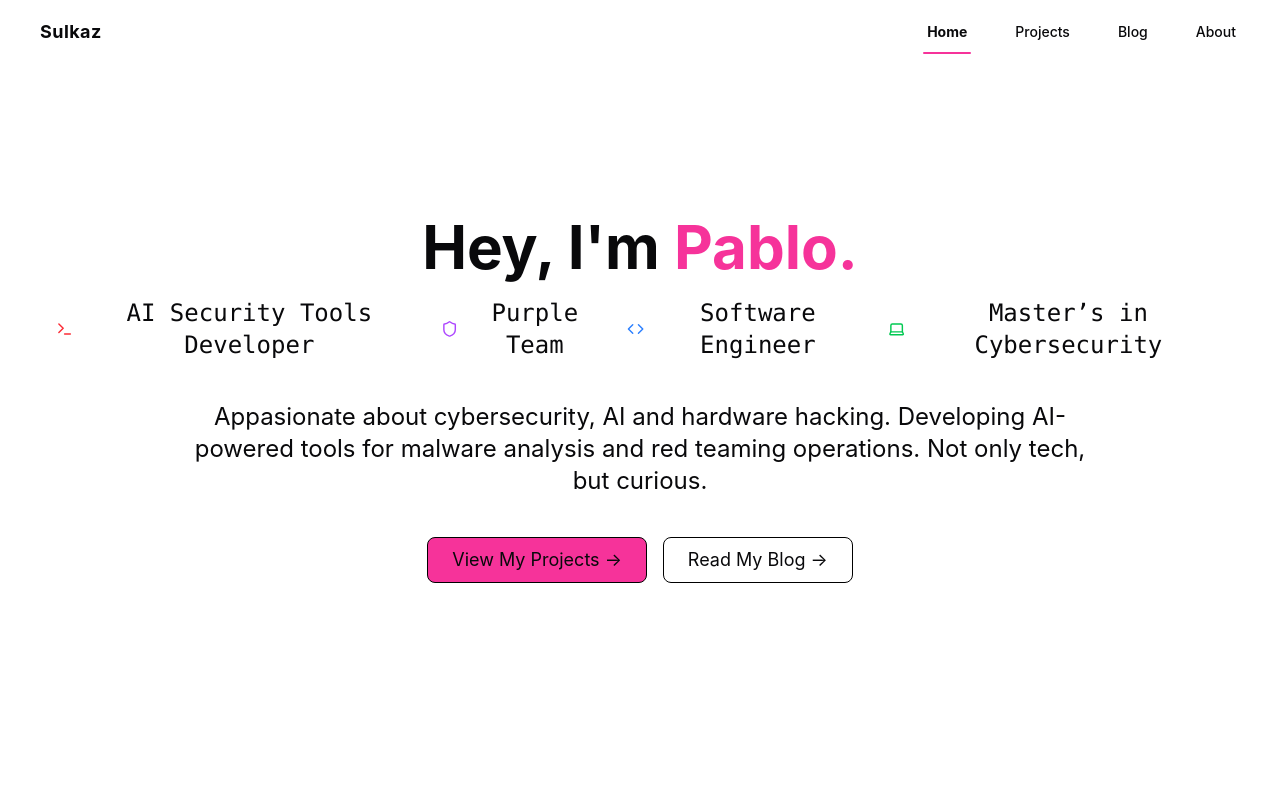
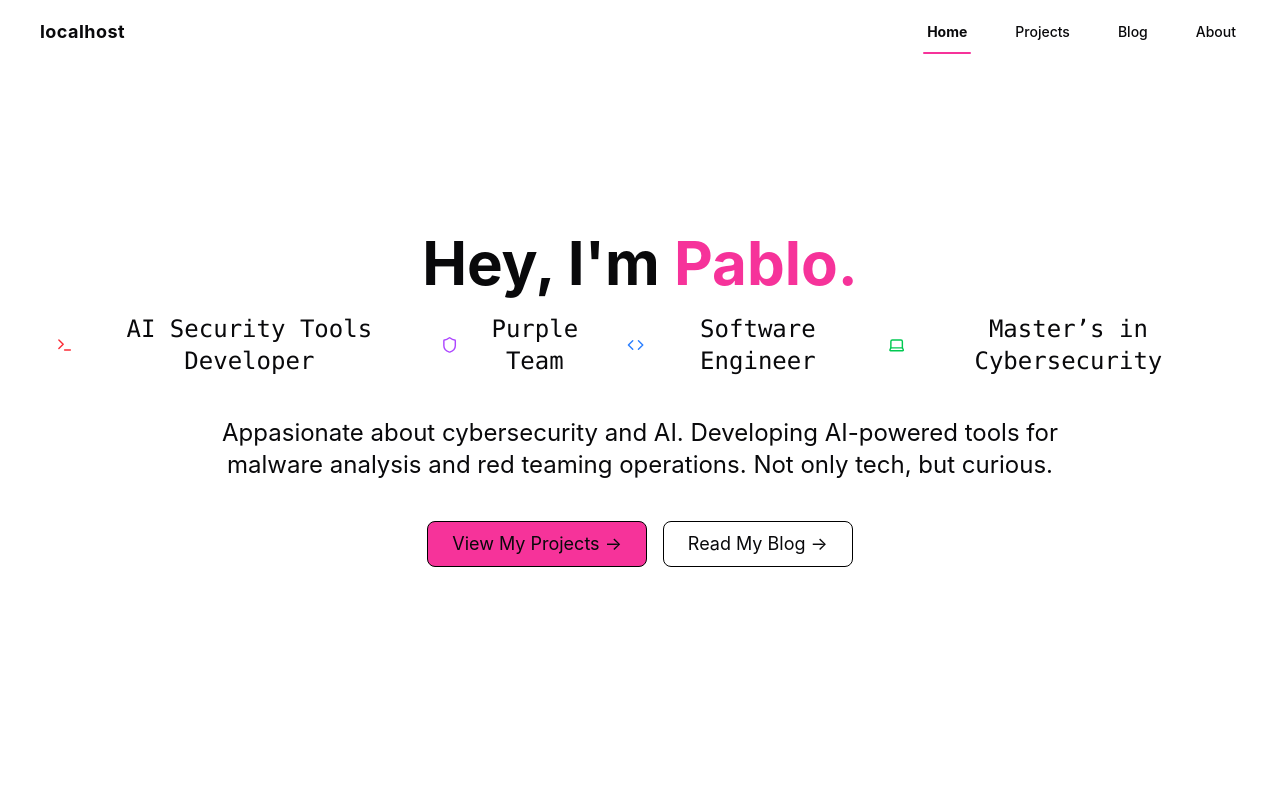
Before and after one commit to pablo-972/Portfolio, a React (Vite) app: page / in a window 1280 px wide. Shown: the top 800 px of the page. Built offline with nearby package versions, Linux system fonts and the light colour scheme.

Commit message:
Last fixes

```diff
--- a/index.html
+++ b/index.html
@@ -2,7 +2,7 @@
 <html lang="en">
   <head>
     <meta charset="UTF-8" />
-    <link rel="icon" type="image/svg+xml" href="/favicon.svg" />
+    <link rel="icon" type="image/png" href="/pfp-circle.png" />
     <meta name="viewport" content="width=device-width, initial-scale=1.0" />
     <title>Pablo Portfolio</title>
   </head>
--- a/src/App.tsx
+++ b/src/App.tsx
@@ -77,7 +77,7 @@ function App() {
             animate={{ opacity: 1, y: 0 }}
             transition={{ delay: 0.6 }}
             className="mb-6 text-lg md:text-2xl max-w-4xl mx-auto mb-10 ">
-              Appasionate about cybersecurity, AI and hardware hacking.
+              Appasionate about cybersecurity and AI.
               Developing AI-powered tools for malware analysis and red teaming operations.
               Not only tech, but curious.
           </motion.p>
--- a/src/components/Navbar.tsx
+++ b/src/components/Navbar.tsx
@@ -33,7 +33,7 @@ export default function Navbar() {
           {/* Logo */}
           <div className="flex-shrink-0">
             <a href="/" className="text-lg font-bold tracking-wide">
-                Sulkaz
+                localhost
             </a>
           </div>
 
```
Also changed, not shown: public/pfp-circle.png (added).
